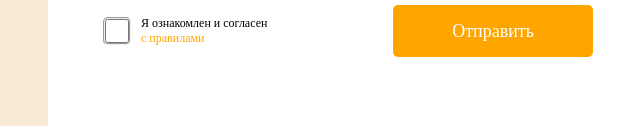
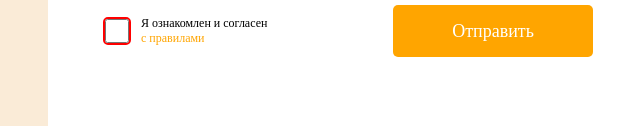
Before and after one commit to xkochevnikx/formDataProject, a website: page index.html in a window 1280 px wide. Both pictures are taken after typing "Sample", "5551234", "name@example.com", "Sample" into the empty fields and a click on the button "Отправить". Shown: the part 671-797 px from the top of the page, 632-1272 px from the left. Drawn offline with Linux system fonts and the light colour scheme.

Commit message:
fix styles checkbox

```diff
--- a/css/style.css
+++ b/css/style.css
@@ -161,6 +161,10 @@ input:-webkit-autofill:active {
     border-radius: 5px;
 }
 
+.rules-box__checkbox.error {
+    border: 2px solid red;
+}
+
 .rules-box__input {
     width: 100%;
     height: 100%;
```
